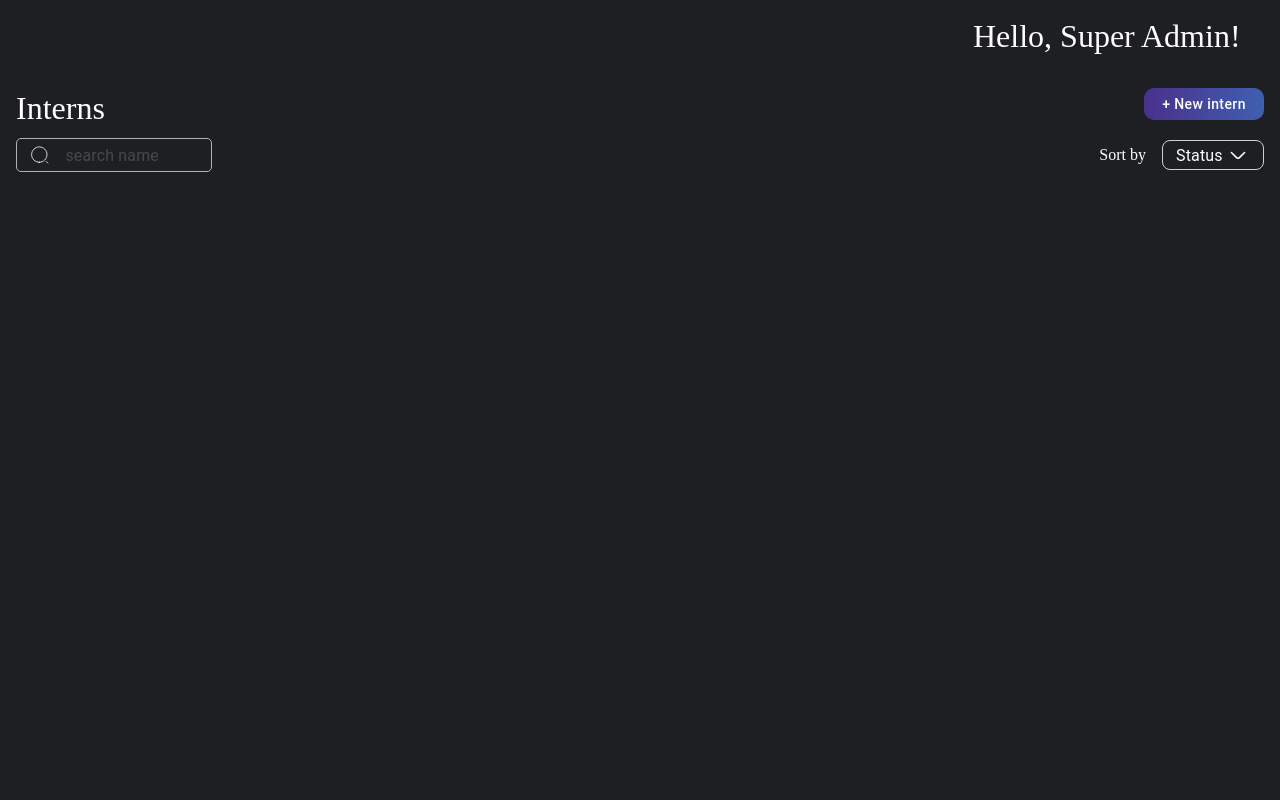
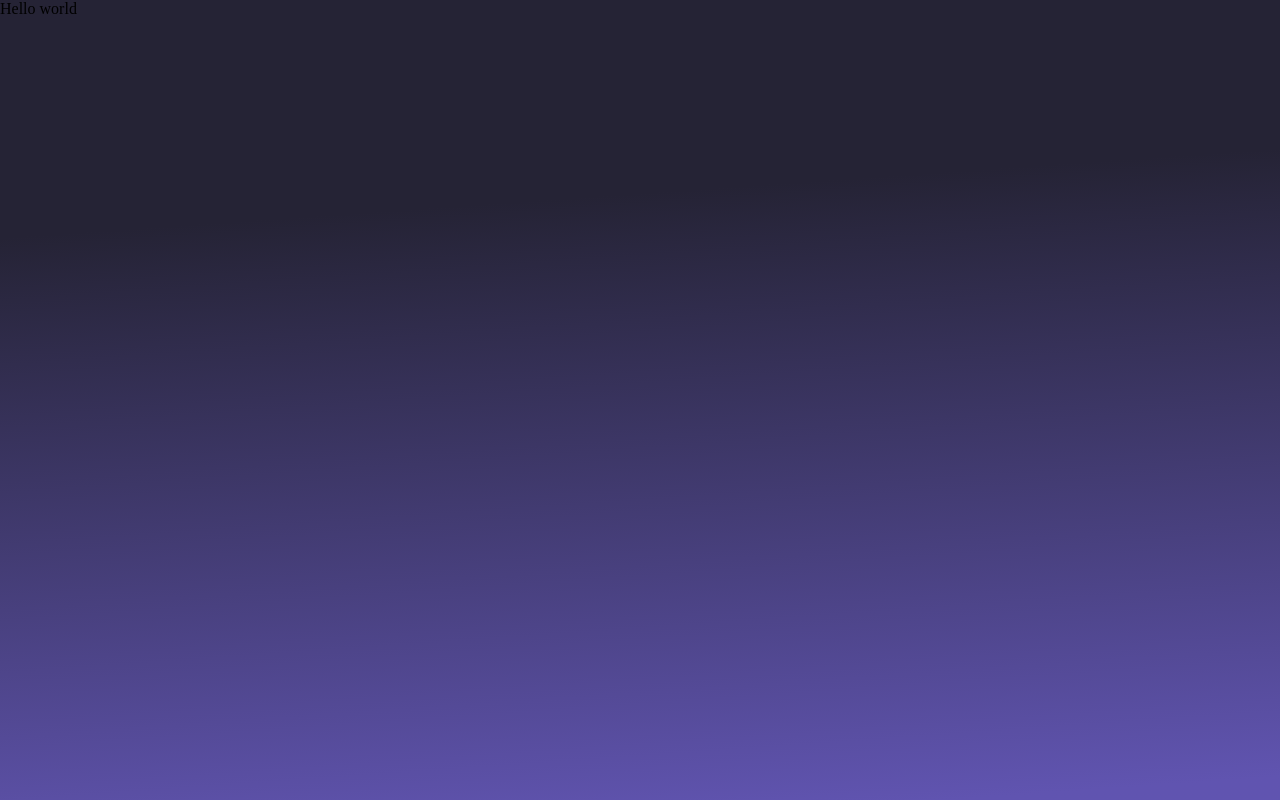
Before and after one commit to alixandr00/MindMentor, a React (Create React App) app: page / in a window 1280 px wide. Built offline with nearby package versions, Linux system fonts and the light colour scheme; a web font is replaced by a local one.

Commit message:
clear app

```diff
--- a/src/App.js
+++ b/src/App.js
@@ -1,11 +1,5 @@
-import { Interns } from './components/Interns/Interns'
-
 function App() {
-   return (
-      <div>
-         <Interns />
-      </div>
-   )
+   return <div>Hello world</div>
 }
 
 export default App
--- a/src/components/Interns/Interns.jsx
+++ b/src/components/Interns/Interns.jsx
@@ -196,7 +196,7 @@ const DownIconStyled = styled(DownIcon)((props) => ({
 
 const SelectIcon = styled('div')({
    position: 'absolute',
-   right: '1rem',
+   right: '0.5rem',
    top: '50%',
    transform: 'translateY(-50%)',
    cursor: 'pointer',
```
